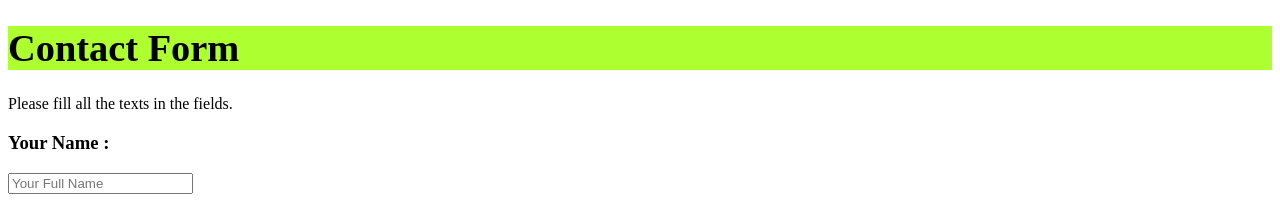
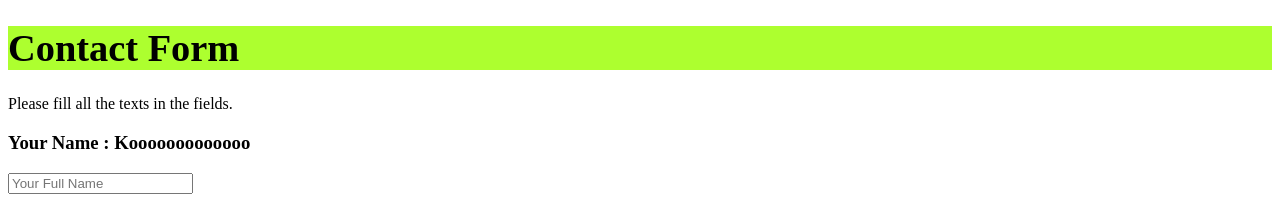
Before and after one commit to charertar/first, a plain HTML site: page index.html in a window 1280 px wide. Shown: the top 215 px of the page. Drawn offline with Linux system fonts and the light colour scheme.

Commit message:
h3 updated

```diff
--- a/index.html
+++ b/index.html
@@ -24,7 +24,7 @@
         </p>
 
     <p>
-        <h3>Your Name :</h3>
+        <h3>Your Name : Kooooooooooooo</h3>
 
 
 
```
